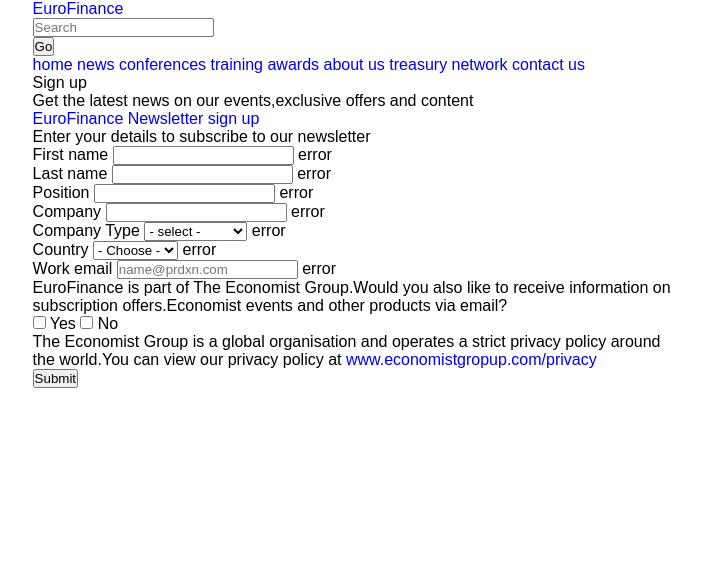
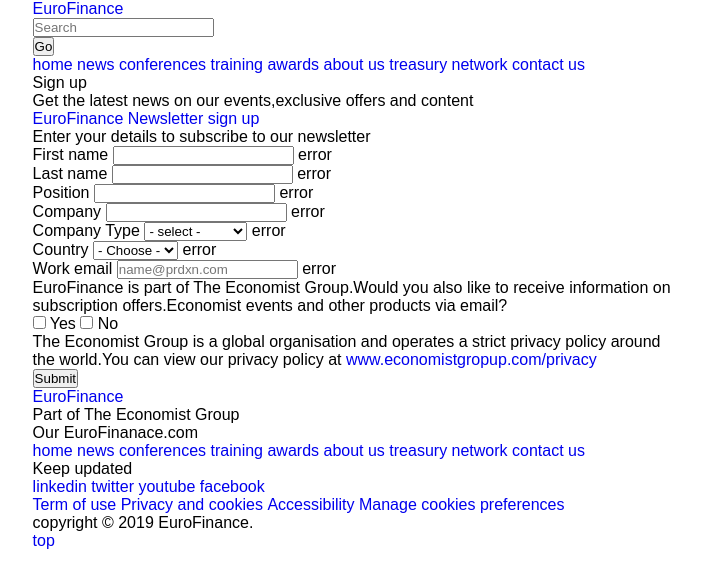
Before and after one commit to saifaliaxioned/Form_validation, a plain HTML site: page index.html in a window 1280 px wide. Shown: the whole page, without its empty margins (281-982 px from the left). Drawn offline with Linux system fonts and the light colour scheme.

Commit message:
footer structure added

```diff
--- a/index.html
+++ b/index.html
@@ -129,14 +129,17 @@
               <input type="email" name="email" placeholder="name@prdxn.com" id="email">
               <span class="inputError">error</span>
             </div>
-            <p class="para1">EuroFinance is part of The Economist Group.Would you also like to receive information on subscription offers.Economist events and other products via email?</p>
+            <p class="para1">EuroFinance is part of The Economist Group.Would you also like to receive information on
+              subscription offers.Economist events and other products via email?</p>
             <div class="checkbox-group">
               <input type="checkbox" name="yes-checkbox" id="yes-checkbox">
               <label for="yes">Yes</label>
               <input type="checkbox" name="no-checkbox" id="no-checkbox">
               <label for="no">No</label>
             </div>
-            <p class="para2">The Economist Group is a global organisation and operates a strict privacy policy around the world.You can view our privacy policy at <a href="#FIXME" target="_blank" rel="noopener noreferrer">www.economistgropup.com/privacy</a></p>
+            <p class="para2">The Economist Group is a global organisation and operates a strict privacy policy around
+              the world.You can view our privacy policy at <a href="#FIXME" target="_blank"
+                rel="noopener noreferrer">www.economistgropup.com/privacy</a></p>
             <div class="input-control">
               <input type="submit" id="submit" value="Submit">
             </div>
@@ -149,7 +152,68 @@
 
     <!--footer section start-->
     <footer>
-
+      <div class="wrapper">
+        <div class="footer-top">
+          <div class="footer-logo">
+            <h3 class="logo-name"><a href="#FIXME" class="logo-link" rel="noopener noreferrer">EuroFinance</a>
+            </h3>
+            <p class="logo-desc">Part of The Economist Group</p>
+          </div>
+          <div class="footer-nav">
+            <h4 class="footer-heading">Our EuroFinanace.com</h4>
+            <ul class="footer-items">
+              <li class="footer-list active-list"><a href="#FIXME" class="footer-link" title="Home"
+                  rel="noopener noreferrer">home</a></li>
+              <li class="footer-list"><a href="#FIXME" class="footer-link" title="News"
+                  rel="noopener noreferrer">news</a></li>
+              <li class="footer-list"><a href="#FIXME" class="footer-link" title="Conferences"
+                  rel="noopener noreferrer">conferences</a></li>
+              <li class="footer-list"><a href="#FIXME" class="footer-link" title="Training"
+                  rel="noopener noreferrer">training</a></li>
+              <li class="footer-list"><a href="#FIXME" class="footer-link" title="Awards"
+                  rel="noopener noreferrer">awards</a>
+              </li>
+              <li class="footer-list"><a href="#FIXME" class="footer-link" title="About Us"
+                  rel="noopener noreferrer">about
+                  us</a></li>
+              <li class="footer-list"><a href="#FIXME" class="footer-link" title="Treasury Network"
+                  rel="noopener noreferrer">treasury network</a></li>
+              <li class="footer-list"><a href="#FIXME" class="footer-link" title="Contact Us"
+                  rel="noopener noreferrer">contact
+                  us</a></li>
+            </ul>
+          </div>
+          <div class="social-media">
+            <h5 class="social-heading">Keep updated</h5>
+            <ul class="social-items">
+              <li class="social-list"><a href="#FIXME" class="social-link linkedin" target="_blank"
+                  rel="noopener noreferrer">linkedin</a></li>
+              <li class="social-list"><a href="#FIXME" class="social-link twitter" target="_blank"
+                  rel="noopener noreferrer">twitter</a></li>
+              <li class="social-list"><a href="#FIXME" class="social-link youtube" target="_blank"
+                  rel="noopener noreferrer">youtube</a></li>
+              <li class="social-list"><a href="#FIXME" class="social-link facebook" target="_blank"
+                  rel="noopener noreferrer">facebook</a></li>
+            </ul>
+          </div>
+        </div>
+        <div class="footer-bottom">
+          <ul class="bottom-items">
+            <li class="bottom-list"><a href="#FIXME" class="bottom-link" title="Term of use"
+                rel="noopener noreferrer">Term of use</a></li>
+            <li class="bottom-list"><a href="#FIXME" class="bottom-link" title="Privacy and cookies"
+                rel="noopener noreferrer">Privacy and cookies</a></li>
+            <li class="bottom-list"><a href="#FIXME" class="bottom-link" title="Accessibility"
+                rel="noopener noreferrer">Accessibility</a></li>
+            <li class="bottom-list"><a href="#FIXME" class="bottom-link" title="Manage cookies preferences"
+                rel="noopener noreferrer">Manage cookies preferences</a></li>
+          </ul>
+          <p class="copyright">copyright &copy; 2019 EuroFinance.</p>
+        </div>
+        <div class="scrollTop-btn">
+          <a href="#FIXME" title="scroll To Top" class="ScrollTop top-arrow" rel="noopener noreferrer">top</a>
+        </div>
+      </div>
     </footer>
     <!--footer section end-->
 
```
